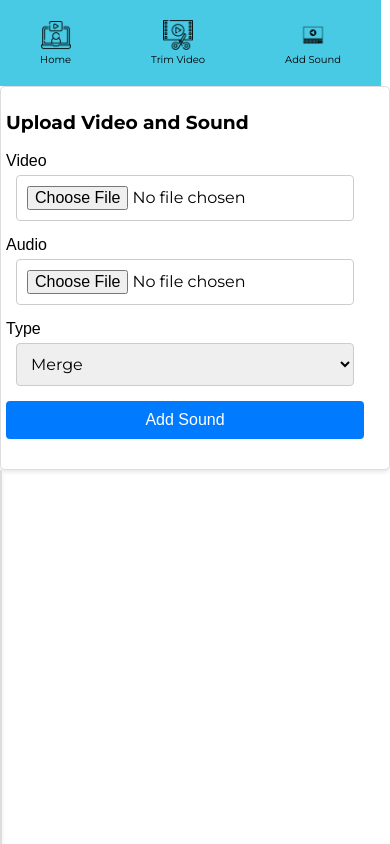
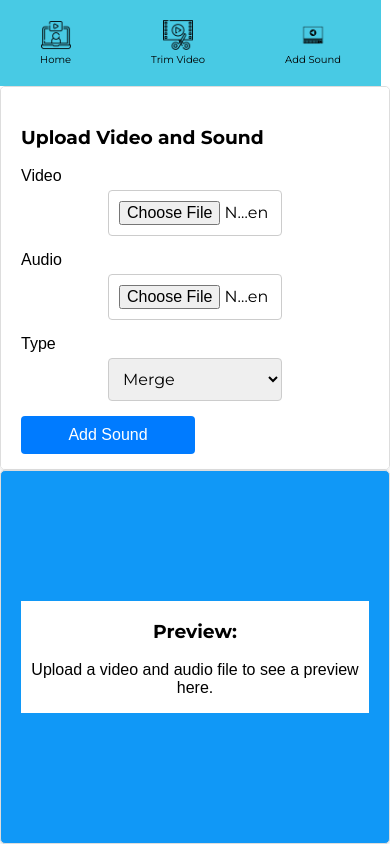
Before and after one commit to chinmayyyyyy/TranscribeEase, a React (Create React App) app: page /add-sound in a window 390 px wide. Built offline with nearby package versions, Linux system fonts and the light colour scheme; a web font is replaced by a local one.

Commit message:
responsive changes

```diff
--- a/src/components/AddSound.css
+++ b/src/components/AddSound.css
@@ -66,3 +66,31 @@
     border-radius: 8px;
     box-shadow: 0 0 10px rgba(0, 0, 0, 0.1);
   }
+  .previewMessage{
+      background-color: white;
+      text-align: center;
+      margin: 20px;
+  }
+  @media (max-width: 480px) {
+    .previewContent{
+      width: -webkit-fill-available;
+    }
+    .preview-video{
+      width: 100% !important;
+    }
+    .upload-form{
+      padding: 5px;
+      margin: 10px;
+    }
+    .upload-form input[type="file"],
+    .upload-form select,
+    .upload-form input[type="number"] {
+      width: 50% ;
+    }
+    .upload-form-button {
+      width: 50%;
+    }
+    .preview-audio audio{
+      margin-left: 5px;
+    }
+  }
--- a/src/components/AddSound.jsx
+++ b/src/components/AddSound.jsx
@@ -146,7 +146,7 @@ export default class AddSound extends Component {
                 </div>
                     <div className="previewContent">
                         {previewVideo && (
-                            <div className="preview-video">
+                            <div className="preview-box">
                                 <Player
                                     src={previewVideo}
                                     fluid={false}
@@ -158,15 +158,21 @@ export default class AddSound extends Component {
                             </div>
                         )}
 
-                        {previewAudio && (
+                        {previewAudio ?(
                             <div className="preview-audio">
                                 <audio controls src={previewAudio} />
                             </div>
-                        )}
+                        ) :(
+                            <div className='previewMessage'>
+                                <h3>Preview:</h3>
+                                <p>Upload a video and audio file to see a preview here.</p>
+                            </div>
+                        )
+                        }
                 {clicked && (
                 videoUrl ? (
                     <div className="processed-video">
-                        <video controls src={videoUrl} style={{ width: '100%' }}></video>
+                        <video controls src={videoUrl} ></video>
                     </div>
                 ): <Loader/>
             )}
--- a/src/components/Home.jsx
+++ b/src/components/Home.jsx
@@ -23,7 +23,6 @@ export default class Home extends Component {
       dualSpeakerMode: false,
       speaker1FontColor: '#FF0000',
       speaker2FontColor: '#0000FF',
-      alignment: '2' ,
       clicked: false,
     };
     this.handleFileChange = this.handleFileChange.bind(this);
--- a/src/components/Preview.jsx
+++ b/src/components/Preview.jsx
@@ -40,9 +40,9 @@ const Preview = ({clicked ,videoUrl, settings, onInputChange, previewVideoUrl, p
     </div>
     {clicked && (
       videoUrl ? (
-          <div>
+          <div className='processed-video-container'>
             <h2>Processed Video:</h2>
-            <video controls src={videoUrl} style={{ width: '100%' }} />
+            <video className='processed-video' controls src={videoUrl} />
           </div>
         ):<Loader />
         )}
--- a/src/components/home.css
+++ b/src/components/home.css
@@ -62,6 +62,9 @@ h1,h2 ,h3 {
   font-size: 24px; /* Default font size */
   text-align: center;
   width: 100%; /* Adjust as needed */
+}
+.processed-video{
+  width: 100%;
 }
 .uploadButton{
   background-color: #007BFF;
@@ -176,4 +179,12 @@ button:hover {
   .font-settings{
     gap: 4px;
   }
+  .processed-video{
+    margin: 30px;
+    width: 300px;
+  }
+  .processed-video-container{
+    margin: 10px;
+    text-align: center;
+  }
 }
```
